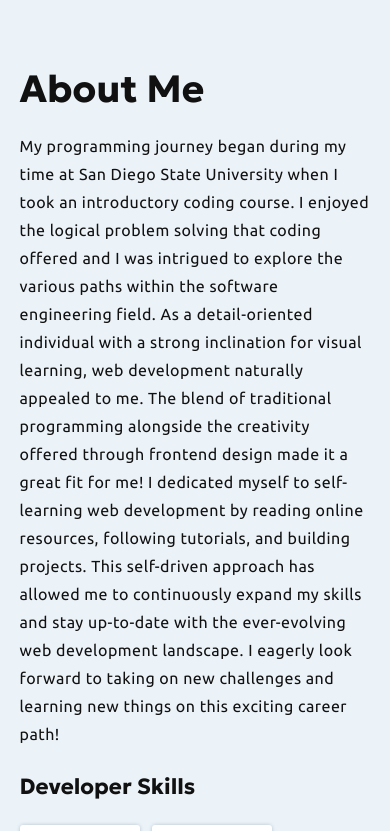
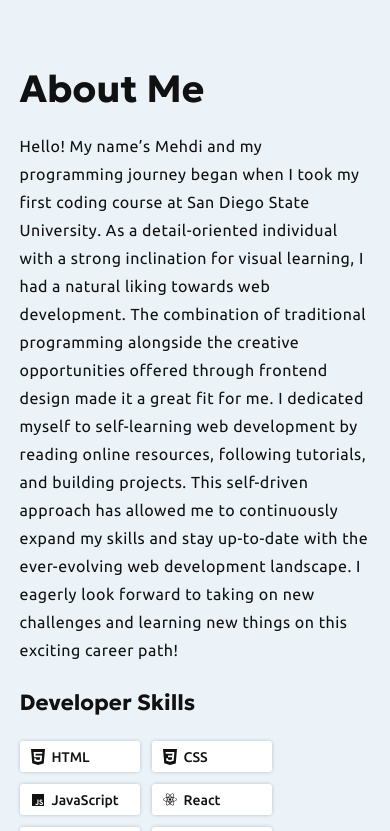
Before and after one commit to mehdi-sajedi/Portfolio, a React (Vite) app: page / in a window 390 px wide. Shown: the part 844-1675 px from the top of the page. Built offline with nearby package versions, Linux system fonts and the light colour scheme.

Commit message:
Slightly reduced page max-width & added some pixel specific breakpoints

```diff
--- a/src/components/About.jsx
+++ b/src/components/About.jsx
@@ -45,20 +45,18 @@ const About = () => {
         <div>
           <h2 className={styles.heading}>About Me</h2>
           <p className={styles.bio}>
-            My programming journey began during my time at San Diego State
-            University when I took an introductory coding course. I enjoyed the
-            logical problem solving that coding offered and I was intrigued to
-            explore the various paths within the software engineering field. As
-            a detail-oriented individual with a strong inclination for visual
-            learning, web development naturally appealed to me. The blend of
-            traditional programming alongside the creativity offered through
-            frontend design made it a great fit for me! I dedicated myself to
-            self-learning web development by reading online resources, following
-            tutorials, and building projects. This self-driven approach has
-            allowed me to continuously expand my skills and stay up-to-date with
-            the ever-evolving web development landscape. I eagerly look forward
-            to taking on new challenges and learning new things on this exciting
-            career path!
+            Hello! My name’s Mehdi and my programming journey began when I
+            took my first coding course at San Diego State University. As a
+            detail-oriented individual with a strong inclination for visual
+            learning, I had a natural liking towards web development. The
+            combination of traditional programming alongside the creative
+            opportunities offered through frontend design made it a great fit
+            for me. I dedicated myself to self-learning web development by
+            reading online resources, following tutorials, and building
+            projects. This self-driven approach has allowed me to continuously
+            expand my skills and stay up-to-date with the ever-evolving web
+            development landscape. I eagerly look forward to taking on new
+            challenges and learning new things on this exciting career path!
           </p>
         </div>
         <div className={styles.devSkills}>
--- a/src/components/About.module.scss
+++ b/src/components/About.module.scss
@@ -2,6 +2,8 @@
 
 $skill-colors: #e34c26, #264de4, #f0db4f, #61dbfb, #cd6799, #007acc, #68a063,
   #3c873a, #00684a, #764abc, #ffa611, #f15030;
+
+$breakpoint: '<950px';
 
 .aboutContainer {
   @include set-bg-and-text-colors(#ebf2f8);
@@ -13,7 +15,7 @@ $skill-colors: #e34c26, #264de4, #f0db4f, #61dbfb, #cd6799, #007acc, #68a063,
     display: flex;
     column-gap: 100px;
 
-    @include media('<tablet') {
+    @include media($breakpoint) {
       flex-direction: column;
       padding: 65px 0;
     }
@@ -34,7 +36,7 @@ $skill-colors: #e34c26, #264de4, #f0db4f, #61dbfb, #cd6799, #007acc, #68a063,
       line-height: 1.75;
       text-align: justify;
 
-      @include media('<tablet') {
+      @include media($breakpoint) {
         text-align: left;
         margin-bottom: 25px;
       }
@@ -52,7 +54,7 @@ $skill-colors: #e34c26, #264de4, #f0db4f, #61dbfb, #cd6799, #007acc, #68a063,
         letter-spacing: 0;
         margin-bottom: 48px;
 
-        @include media('<tablet') {
+        @include media($breakpoint) {
           margin-bottom: 25px;
         }
       }
@@ -69,7 +71,7 @@ $skill-colors: #e34c26, #264de4, #f0db4f, #61dbfb, #cd6799, #007acc, #68a063,
         @include media('<1220px') {
           grid-template-columns: repeat(2, 1fr);
         }
-        @include media('<tablet') {
+        @include media($breakpoint) {
           grid-template-columns: repeat(4, 1fr);
         }
         @include media('<650px') {
--- a/src/components/Header.module.scss
+++ b/src/components/Header.module.scss
@@ -38,9 +38,13 @@
   .links {
     display: flex;
     align-items: center;
-    font-size: 18px;
+    font-size: 20px;
     column-gap: 35px;
     padding: 10px 0;
+
+    @include media('<desktop') {
+      font-size: 18px;
+    }
 
     @include media('<phone') {
       font-size: 16px;
--- a/src/components/Project.jsx
+++ b/src/components/Project.jsx
@@ -46,10 +46,8 @@ const Project = ({
         })}
         <div className={styles.info}>
           <h4 className={styles.name}>
-            <a href={website} target='_blank'>
-              {idx + 1}. {''}
-              {name}
-            </a>
+            {idx + 1}. {''}
+            {name}
           </h4>
           <ul className={styles.tech}>
             {tech.map((item) => (
--- a/src/components/Project.module.scss
+++ b/src/components/Project.module.scss
@@ -127,6 +127,14 @@ $project-colors: $project1, $project2, $project3, $project4, $project5,
           font-size: 40px;
         }
 
+        @include media('<880px') {
+          font-size: 34px;
+        }
+
+        @include media('<tablet') {
+          font-size: 40px;
+        }
+
         @include media('<phone') {
           font-size: 33px;
           letter-spacing: -1px;
--- a/src/data/projects.json
+++ b/src/data/projects.json
@@ -56,7 +56,7 @@
     "coverPhone": "./assets/dicegame/dicegame-phone.png",
     "github": "https://github.com/mehdi-sajedi/dice-game",
     "website": "https://dice-game-v2.netlify.app",
-    "tech": ["React"],
+    "tech": ["React", "CSS"],
     "desc": "Interactive multiplayer dice game built with React."
   }
 ]
--- a/src/sass/_utilities.scss
+++ b/src/sass/_utilities.scss
@@ -29,7 +29,7 @@
 }
 
 @mixin max-width($paddingx: 0) {
-  max-width: min(88vw, 1300px);
+  max-width: min(88vw, 1250px);
   margin: 0 auto;
   padding: $paddingx 0;
 
```
